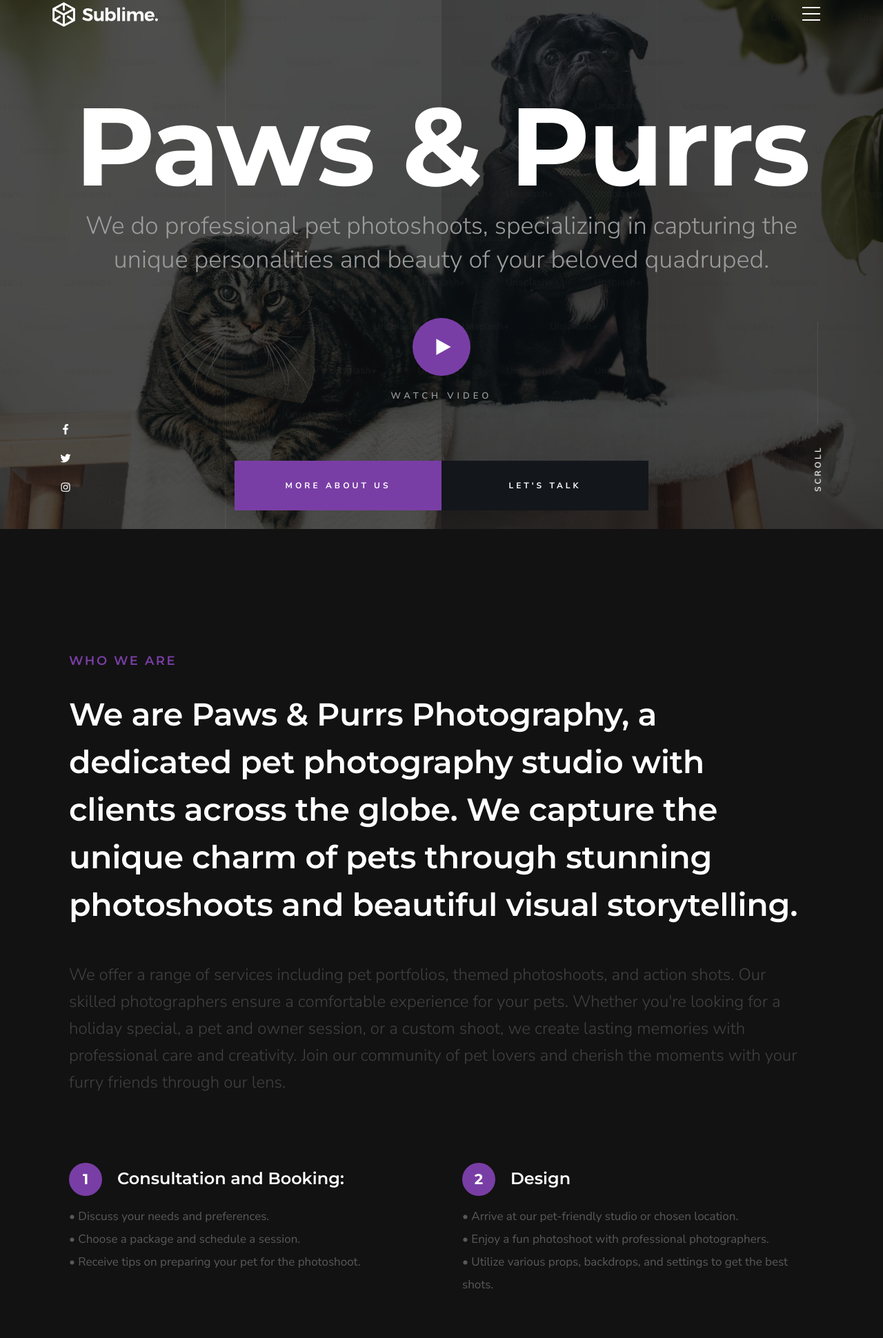
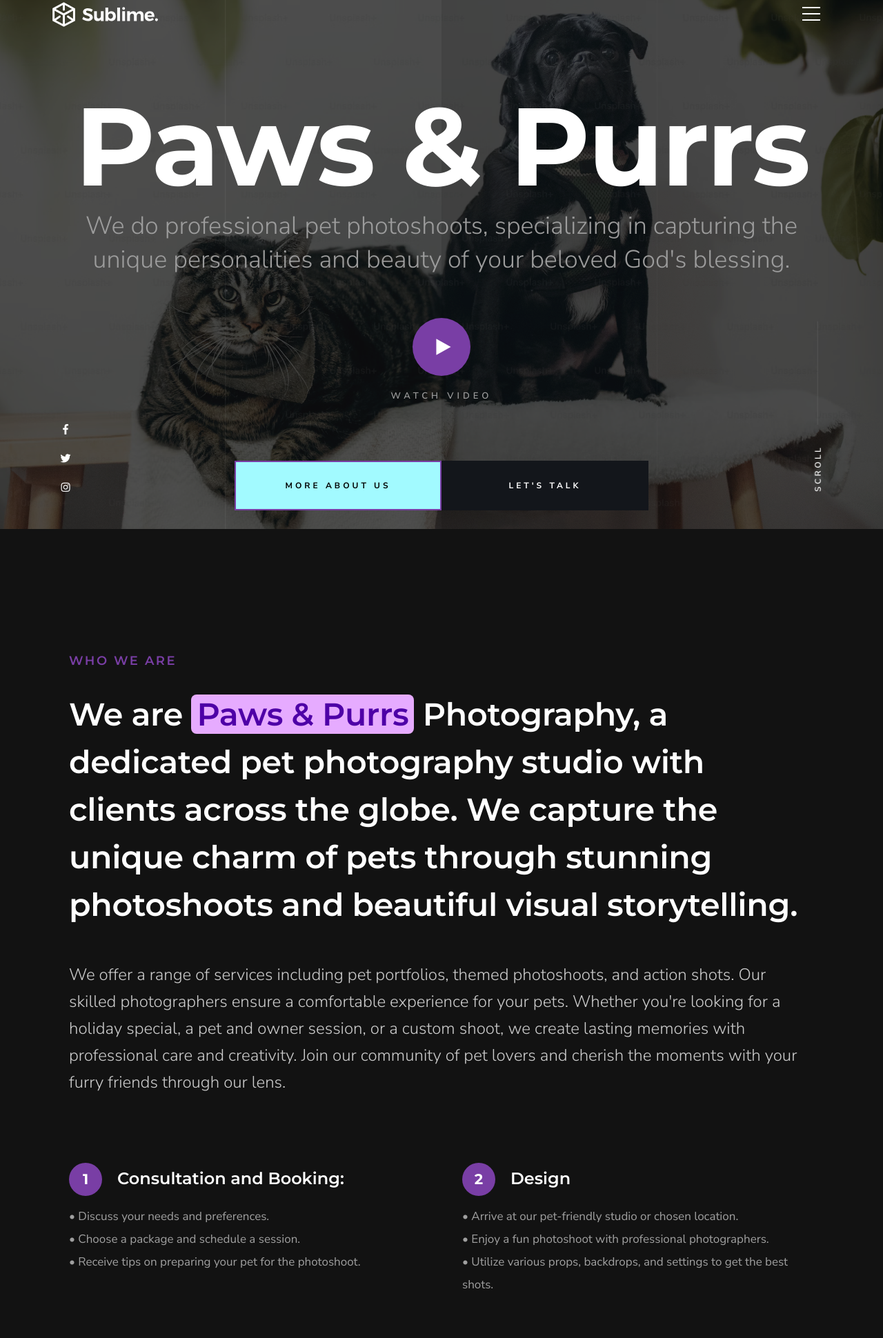
Before and after one commit to Coffee-Expert/Paws---Purrs-prototype, a plain HTML site: page index.html in a window 1280 px wide. Shown: the part 33-1973 px from the top of the page at 69% size. Drawn offline with Linux system fonts and the light colour scheme; files whose address does not match are found by name.

Commit message:
"Updated CSS styles and HTML content in main.css and index.html files"

```diff
--- a/css/main.css
+++ b/css/main.css
@@ -1,58 +1,3 @@
-/* ===================================================================
- *
- *  Sublime v1.0 Main Stylesheet
- *  06-10-2018
- *  ------------------------------------------------------------------
- *
- *  TOC:
- *  # base style overrides
- *    ## links
- *  # typography & general theme styles
- *    ## Lists
- *    ## responsive video container
- *    ## floated image
- *    ## tables
- *    ## Spacing
- *  # preloader
- *  # forms
- *    ## Style Placeholder Text
- *    ## Change Autocomplete styles
- *  # buttons
- *  # additional components
- *    ## alert box
- *    ## additional typo styles
- *    ## skillbars
- *  # reusable and common theme styles
- *    ## display headings
- *    ## section header
- *    ## grid overlay
- *  # header styles
- *    ## header logo
- *    ## main navigation
- *    ## mobile menu toggle
- *  # home
- *    ## home content
- *    ## home video link
- *    ## home buttons
- *    ## home scroll
- *    ## home social
- *    ## home animations
- *  # about
- *    ## about process
- *  # services
- *    ## services list
- *  # works
- *    ## bricks/masonry
- *  # clients
- *  # testimonials
- *  # contact
- *    ## contact social
- *  # footer
- *    ## copyright
- *    ## go top
- *
- * =================================================================== */
-
 
 /* ===================================================================
  * # base style overrides
@@ -90,7 +35,7 @@ body {
  * ## links
  * ------------------------------------------------------------------- */
 a {
-  color: #793ea5;
+  color: #f9ebc7;
   -webkit-transition: all 0.3s ease-in-out;
   transition: all 0.3s ease-in-out;
 }
@@ -179,6 +124,10 @@ h6, .h6 {
   line-height: 1.3125;
   text-transform: uppercase;
   letter-spacing: .16rem;
+}
+
+p{
+  color: #f1f1f1a3;
 }
 
 p img {
@@ -191,7 +140,7 @@ p.lead {
   font-size: 2.4rem;
   line-height: 1.625;
   margin-bottom: 3.6rem;
-  color: rgba(255, 255, 255, 0.2);
+  color: rgba(255, 255, 255, 0.788);
 }
 
 @media only screen and (max-width:1200px) {
@@ -263,7 +212,7 @@ blockquote p {
   padding: 0;
   font-size: 2.1rem;
   line-height: 1.857;
-  color: rgba(255, 255, 255, 0.7);
+  color: rgba(255, 255, 255, 0.86);
 }
 
 blockquote cite {
@@ -398,7 +347,7 @@ ul.disc li::before {
   width: 8px;
   height: 8px;
   border-radius: 50%;
-  background: #793ea5;
+  background: #c4661f;
   position: absolute;
   left: -17px;
   top: 11px;
@@ -966,9 +915,9 @@ button.btn--primary,
 input[type="submit"].btn--primary,
 input[type="reset"].btn--primary,
 input[type="button"].btn--primary {
-  background: #793ea5;
+  background: #a2faff;
   border-color: #793ea5;
-  color: #FFFFFF;
+  color: #000000;
 }
 
 .btn.btn--primary:hover,
@@ -1165,6 +1114,13 @@ input::-moz-focus-inner {
 .pull-quote {
   position: relative;
   padding: 2.1rem 3rem 2.1rem 0px;
+}
+
+.highlight {
+  background-color: #e6abff;
+  border-radius: 8px;
+  padding: 0 8px;
+  color: #4e00a7;
 }
 
 .pull-quote:before,
@@ -2081,7 +2037,7 @@ body.menu-is-open {
   content: "";
   width: 50%;
   height: 100%;
-  background-color: rgba(0, 0, 0, 0.3);
+  background-color: rgba(0, 0, 0, 0.195);
   opacity: .5;
   z-index: 3;
   position: absolute;
--- a/index.html
+++ b/index.html
@@ -122,11 +122,11 @@
 
       <div class="home-content">
         <div class="row home-content__main">
-          <h1>Paws & Purrs</h1>
+          <h1 >Paws & Purrs</h1>
 
           <h3>
             We do professional pet photoshoots, specializing in capturing the
-            unique personalities and beauty of your beloved quadruped.
+            unique personalities and beauty of your beloved God's blessing.
           </h3>
 
           <div class="home-content__video">
@@ -167,7 +167,7 @@
         <li>
           <a href="#0"
             ><i class="fab fa-twitter" aria-hidden="true"></i
-            ><span>Twiiter</span></a
+            ><span>Twitter</span></a
           >
         </li>
         <li>
@@ -186,9 +186,9 @@
     <section id="about" class="s-about target-section">
       <div class="row section-header bit-narrow" data-aos="fade-up">
         <div class="col-full">
-          <h3 class="subhead">Who We Are</h3>
+          <h3 class="subhead ">Who We Are</h3>
           <h1 class="display-1">
-            We are Paws & Purrs Photography, a dedicated pet photography studio
+            We are <span class="highlight">Paws & Purrs</span> Photography, a dedicated pet photography studio
             with clients across the globe. We capture the unique charm of pets
             through stunning photoshoots and beautiful visual storytelling.
           </h1>
@@ -269,7 +269,7 @@
           <h3 class="subhead">What we do</h3>
           <h1 class="display-1">
             We take pride in what we do. Our services are designed to help your
-            business stand out and turn your ideas into digital realities.
+            business <span class="highlight">stand out</span> and turn your ideas into digital realities.
           </h1>
         </div>
       </div>
@@ -387,7 +387,7 @@
         <div class="col-full">
           <h3 class="subhead">Our Works</h3>
           <h1 class="display-1">
-            We capture personalities, love and experiences that people love. Check
+            We capture <span class="highlight">personalities, love and experiences</span> that people love. Check
             out our recent works.
           </h1>
         </div>
@@ -670,7 +670,7 @@
       <div class="row section-header text-center narrow" data-aos="fade-up">
         <div class="col-full">
           <h3 class="subhead">Our Clients</h3>
-          <h1 class="display-1">Who we have work with</h1>
+          <h1 class="display-1">Paws & Purrs has been <br><span class="highlight">honoured to work</span> with:</h1>
         </div>
       </div>
       <!-- end section-header -->
@@ -757,7 +757,7 @@
 
       <div class="row section-header narrow" data-aos="fade-up">
         <div class="col-full">
-          <h3 class="subhead">Get In Touch</h3>
+          <h3 class="subhead highlight" style="font-size: 30px;" >Get In Touch</h3>
           <h1 class="display-1">
             Feel free to contact us for any <br />
             project idea or collaboration
```
